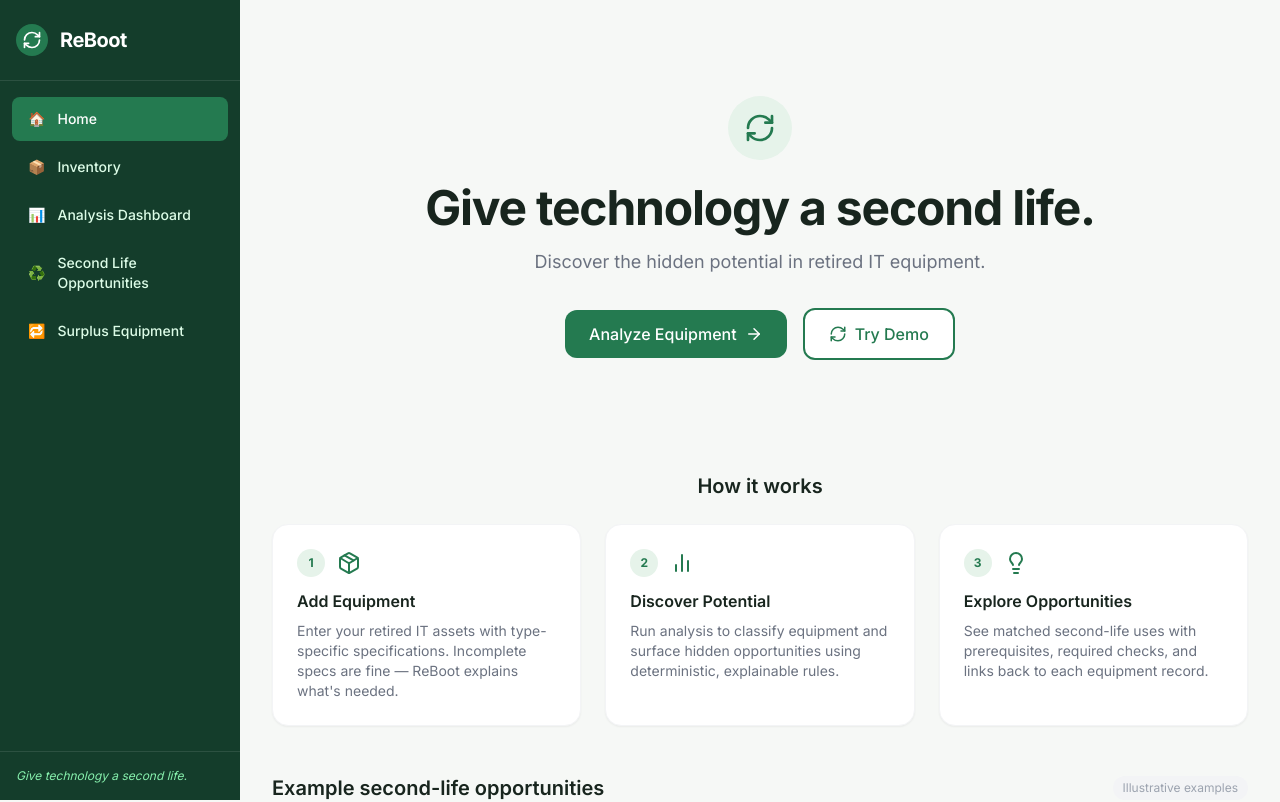
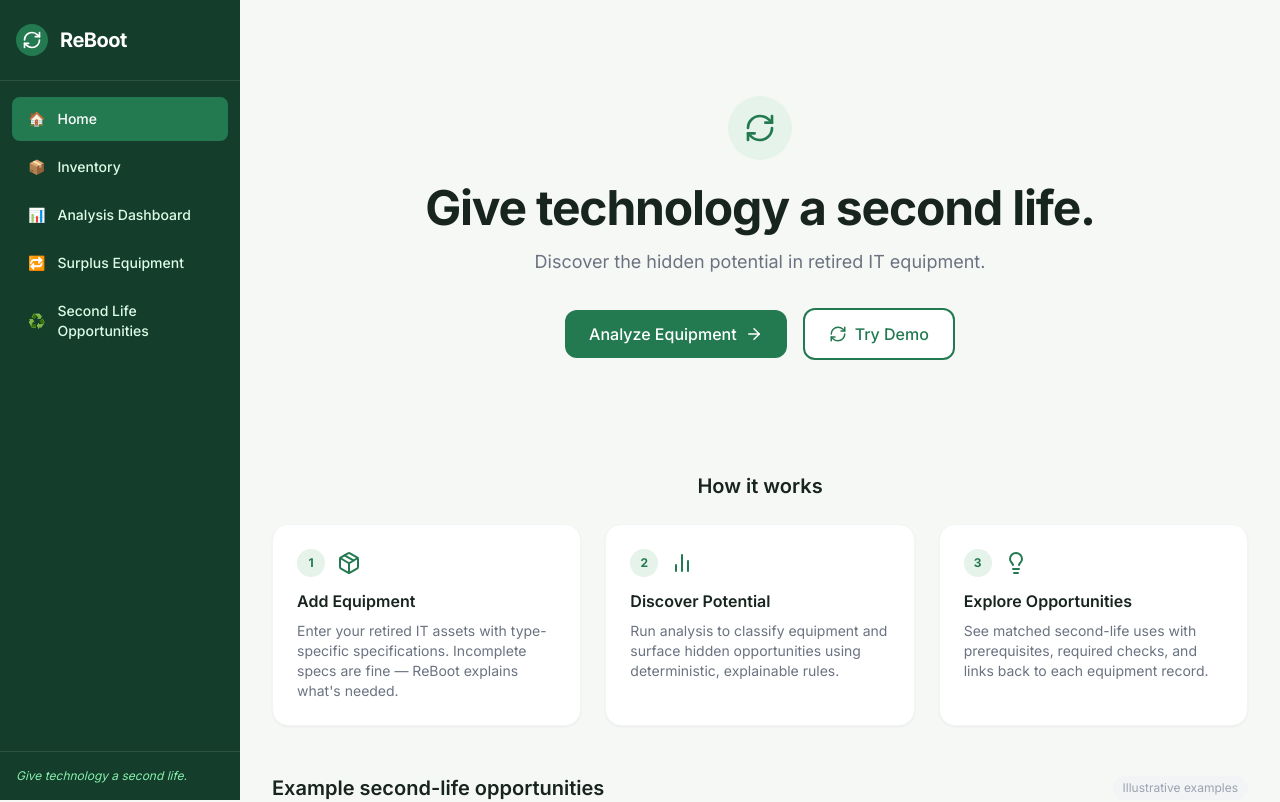
Before and after one commit to evan-roper/ReBoot, a React (Vite) app: page / in a window 1280 px wide. Shown: the top 802 px of the page. Built offline with nearby package versions, Linux system fonts and the light colour scheme.

Commit message:
reorder: move Surplus above Second Life Opportunities in nav

```diff
--- a/src/components/Layout.tsx
+++ b/src/components/Layout.tsx
@@ -7,8 +7,8 @@ const NAV_ITEMS: { id: Page; label: string; icon: string }[] = [
   { id: 'home', label: 'Home', icon: '🏠' },
   { id: 'inventory', label: 'Inventory', icon: '📦' },
   { id: 'analysis', label: 'Analysis Dashboard', icon: '📊' },
+  { id: 'surplus', label: 'Surplus Equipment', icon: '🔁' },
   { id: 'opportunities', label: 'Second Life Opportunities', icon: '♻️' },
-  { id: 'surplus', label: 'Surplus Equipment', icon: '🔁' },
 ];
 
 function NavItem({ item, active, onClick }: { item: typeof NAV_ITEMS[0]; active: boolean; onClick: () => void }) {
```
